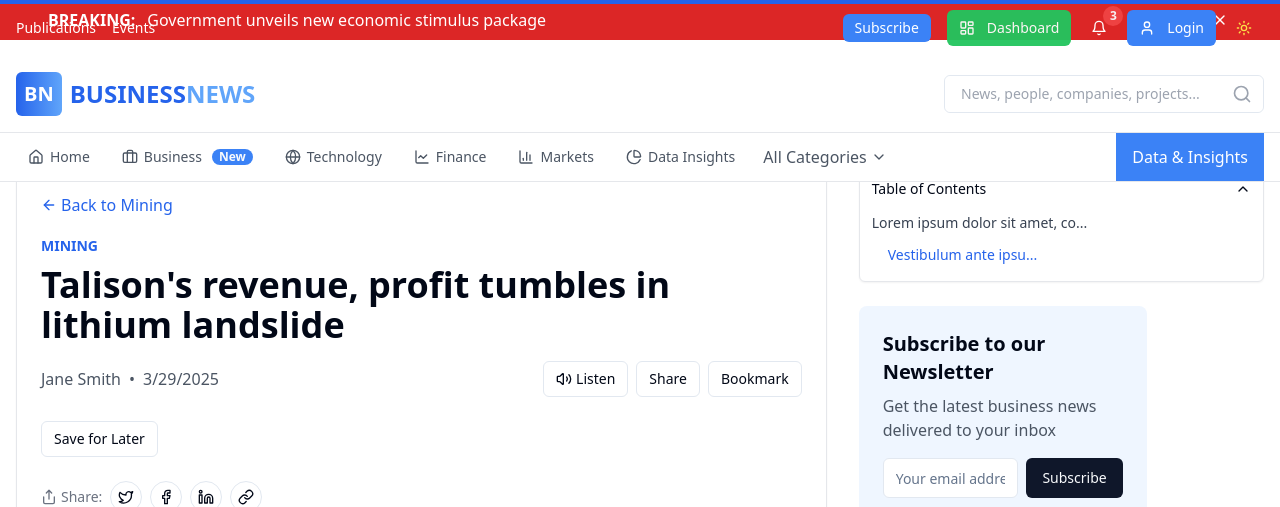
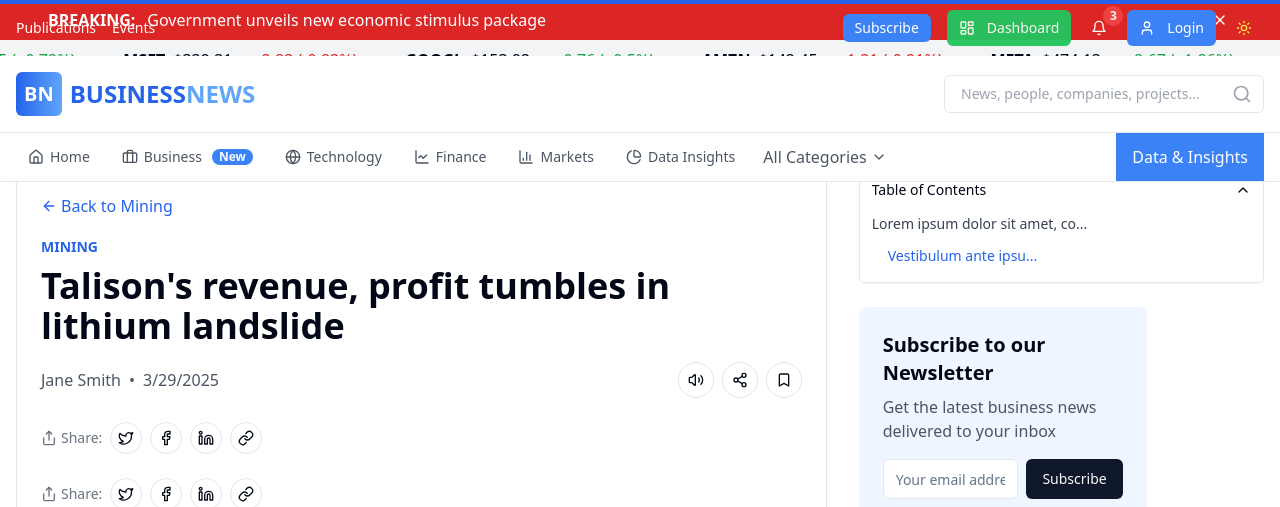
Before and after one commit to rajpoot767/click-to-clear-portal, a React (Vite) app: page /news/1 in a window 1280 px wide. Shown: the top 507 px of the page. Built offline with nearby package versions, Linux system fonts and the light colour scheme.

Commit message:
Refactor: Improve article actions UI
- Replace "Save for Later" and "Bookmark" text with icons.
- Add a bookmark icon to the right side of the article header.
- Suggest UI improvements for the news website.

```diff
--- a/src/components/article/ArticleActions.tsx
+++ b/src/components/article/ArticleActions.tsx
@@ -1,49 +1,22 @@
 
 import React from "react";
-import { Button } from "@/components/ui/button";
 import { useToast } from "@/hooks/use-toast";
 import { useBookmarks } from "@/contexts/BookmarkContext";
-import BookmarkButton from "@/components/BookmarkButton";
+import SocialShareButtons from "@/components/SocialShareButtons";
 
 interface ArticleActionsProps {
   article: any;
-  isInReadLater: (id: string) => boolean;
-  addToReadLater: (article: { id: string; title: string }) => void;
 }
 
-const ArticleActions = ({ article, isInReadLater, addToReadLater }: ArticleActionsProps) => {
+const ArticleActions = ({ article }: ArticleActionsProps) => {
   const { toast } = useToast();
-
-  const handleSaveForLater = () => {
-    if (!article) return;
-
-    if (!isInReadLater(article.id)) {
-      addToReadLater({
-        id: article.id,
-        title: article.title
-      });
-      toast({
-        title: "Saved for later",
-        description: "You can find this article in your read later list"
-      });
-    } else {
-      toast({
-        title: "Already saved",
-        description: "This article is already in your read later list"
-      });
-    }
-  };
 
   return (
     <div className="mb-6 mt-6">
-      <Button
-        variant="outline"
-        size="sm"
-        onClick={handleSaveForLater}
-        className={isInReadLater(article.id) ? "bg-blue-50 text-blue-600 border-blue-200" : ""}
-      >
-        {isInReadLater(article.id) ? "Saved for Later" : "Save for Later"}
-      </Button>
+      <SocialShareButtons
+        url={window.location.href}
+        title={article.title}
+      />
     </div>
   );
 };
--- a/src/components/article/ArticleHeader.tsx
+++ b/src/components/article/ArticleHeader.tsx
@@ -1,9 +1,15 @@
 
 import React from "react";
 import { Link } from "react-router-dom";
-import { ArrowLeft, Volume2 } from "lucide-react";
+import { ArrowLeft, Volume2, Bookmark, Share2 } from "lucide-react";
 import BookmarkButton from "@/components/BookmarkButton";
 import { Button } from "@/components/ui/button";
+import {
+  Tooltip,
+  TooltipContent,
+  TooltipProvider,
+  TooltipTrigger,
+} from "@/components/ui/tooltip";
 
 interface ArticleHeaderProps {
   article: any;
@@ -51,35 +57,63 @@ const ArticleHeader = ({
 
         <div className="flex items-center gap-2">
           {toggleAudioPlayback && (
+            <TooltipProvider>
+              <Tooltip>
+                <TooltipTrigger asChild>
                   <Button
-              size="sm"
+                    size="icon"
                     variant={isPlaying ? "default" : "outline"}
                     onClick={toggleAudioPlayback}
-              className="flex items-center gap-1"
+                    className="w-9 h-9 rounded-full"
                   >
-              <Volume2 size={16} />
-              <span>{isPlaying ? "Stop" : "Listen"}</span>
+                    <Volume2 size={18} />
                   </Button>
+                </TooltipTrigger>
+                <TooltipContent>
+                  <p>{isPlaying ? "Stop" : "Listen"}</p>
+                </TooltipContent>
+              </Tooltip>
+            </TooltipProvider>
           )}
 
           {handleShare && (
+            <TooltipProvider>
+              <Tooltip>
+                <TooltipTrigger asChild>
                   <Button
                     variant="outline"
-              size="sm"
+                    size="icon"
                     onClick={handleShare}
+                    className="w-9 h-9 rounded-full"
                   >
-              Share
+                    <Share2 size={18} />
                   </Button>
+                </TooltipTrigger>
+                <TooltipContent>
+                  <p>Share</p>
+                </TooltipContent>
+              </Tooltip>
+            </TooltipProvider>
           )}
 
           {handleBookmark ? (
+            <TooltipProvider>
+              <Tooltip>
+                <TooltipTrigger asChild>
                   <Button
                     variant={isBookmarked && isBookmarked(article.id) ? "default" : "outline"}
-              size="sm"
+                    size="icon"
                     onClick={handleBookmark}
+                    className="w-9 h-9 rounded-full"
                   >
-              {isBookmarked && isBookmarked(article.id) ? "Bookmarked" : "Bookmark"}
+                    <Bookmark size={18} className={isBookmarked && isBookmarked(article.id) ? "fill-current" : ""} />
                   </Button>
+                </TooltipTrigger>
+                <TooltipContent>
+                  <p>{isBookmarked && isBookmarked(article.id) ? "Bookmarked" : "Bookmark"}</p>
+                </TooltipContent>
+              </Tooltip>
+            </TooltipProvider>
           ) : (
             <BookmarkButton articleId={article.id} title={article.title} />
           )}
--- a/src/components/article/ArticlePageLayout.tsx
+++ b/src/components/article/ArticlePageLayout.tsx
@@ -13,9 +13,12 @@ const ArticlePageLayout = ({ children }: ArticlePageLayoutProps) => {
   const navigate = useNavigate();
 
   return (
+    <div className="min-h-screen">
+      <div className="sticky top-0 z-10 bg-background border-b border-gray-200 dark:border-gray-800">
+        <StockTicker />
+      </div>
+
       <div className="container mx-auto px-4 py-8">
-      <StockTicker />
-
         <Button
           variant="ghost"
           className="mb-4 flex items-center text-blue-600"
@@ -27,6 +30,7 @@ const ArticlePageLayout = ({ children }: ArticlePageLayoutProps) => {
 
         {children}
       </div>
+    </div>
   );
 };
 
--- a/src/pages/NewsArticlePage.tsx
+++ b/src/pages/NewsArticlePage.tsx
@@ -1,4 +1,3 @@
-
 import React, { useEffect, useState } from "react";
 import { useParams } from "react-router-dom";
 import { Card } from "@/components/ui/card";
@@ -19,7 +18,7 @@ import AudioPlayer from "@/components/article/AudioPlayer";
 
 const NewsArticlePage = () => {
   const { id } = useParams<{ id: string }>();
-  const { addBookmark, removeBookmark, isBookmarked, addToReadLater, isInReadLater } = useBookmarks();
+  const { addBookmark, removeBookmark, isBookmarked } = useBookmarks();
 
   // Audio playback state
   const [isPlaying, setIsPlaying] = useState(false);
@@ -126,11 +125,7 @@ const NewsArticlePage = () => {
                 toggleAudioPlayback={toggleAudioPlayback}
               />
 
-              <ArticleActions
-                article={article}
-                isInReadLater={isInReadLater}
-                addToReadLater={addToReadLater}
-              />
+              <ArticleActions article={article} />
 
               <ArticleContent
                 article={article}
```
Lines whose indentation alone changed are shown as unchanged.
